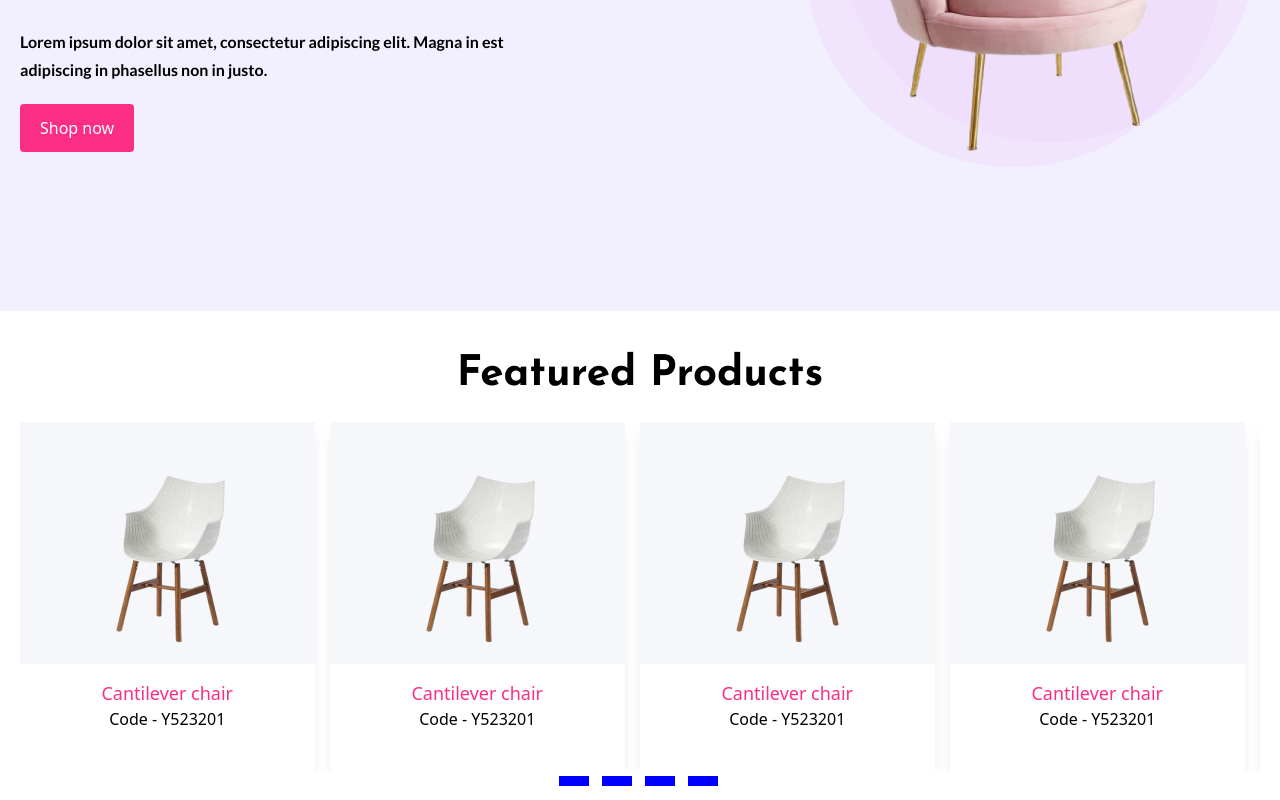
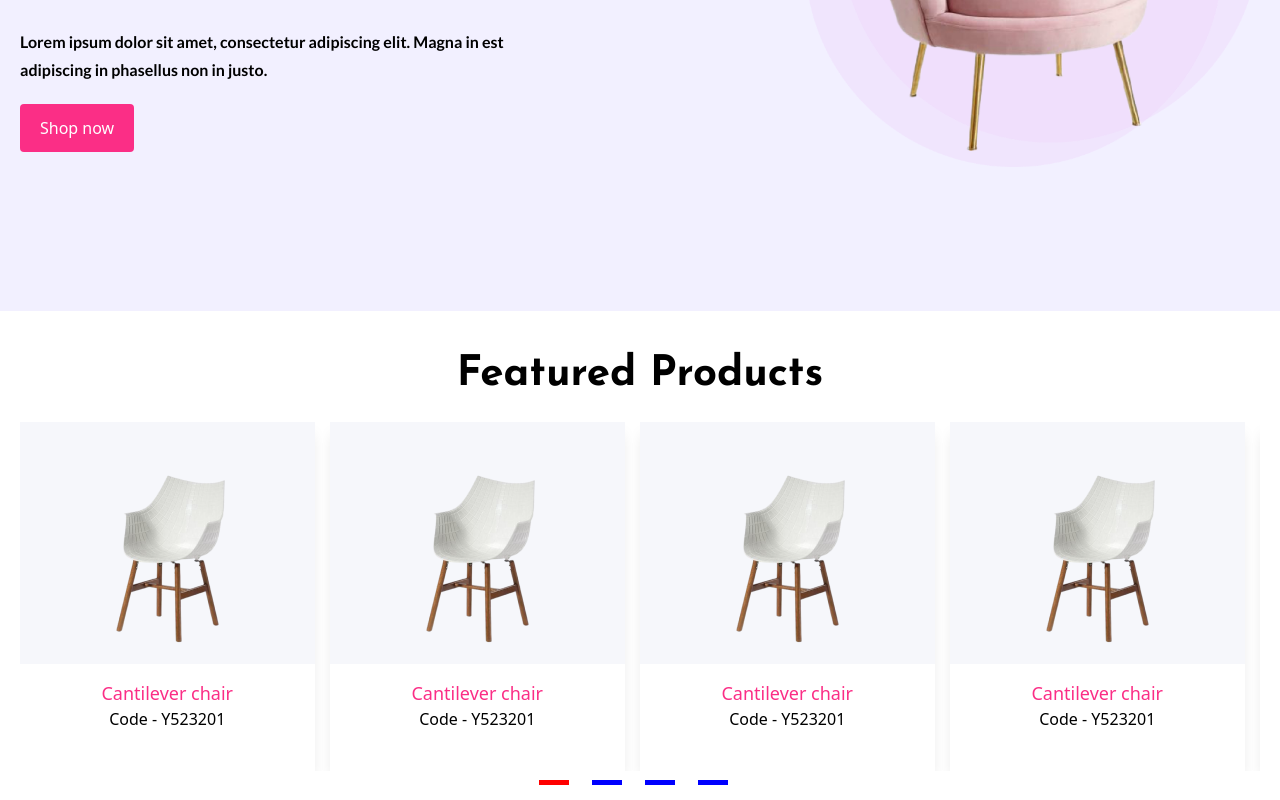
Before and after one commit to iftykhar/Ecommerce-react, a React (Vite) app: page / in a window 1280 px wide. Shown: the part 597-1397 px from the top of the page. Built offline with nearby package versions, Linux system fonts and the light colour scheme.

Commit message:
featured area

```diff
--- a/src/App.css
+++ b/src/App.css
@@ -46,12 +46,20 @@
   display: none !important;
 }
 
-.slick-dots li button {
+
+.slick-dots li {
+  margin-right: 18px !important;
   height: 5px !important;
   width: 30px !important;
   background-color: blue !important ;
+
 }
 
-.slick-dots li {
-  margin-right: 18px !important;
+.slick-dots li button{
+  width: 100% !important;
+  border-radius: 10px !important;
 }
+
+.slick-dots li.slick-active{
+  background-color: red !important;
+}
```
